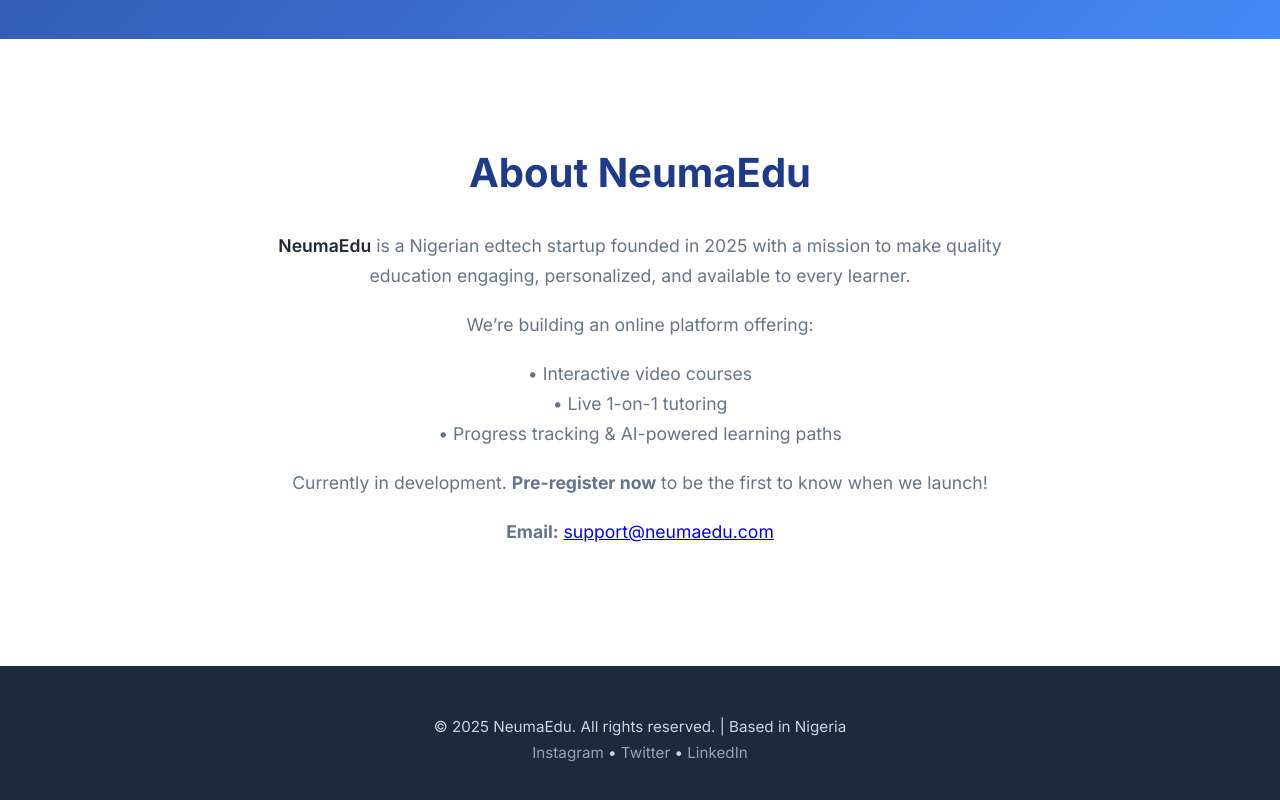
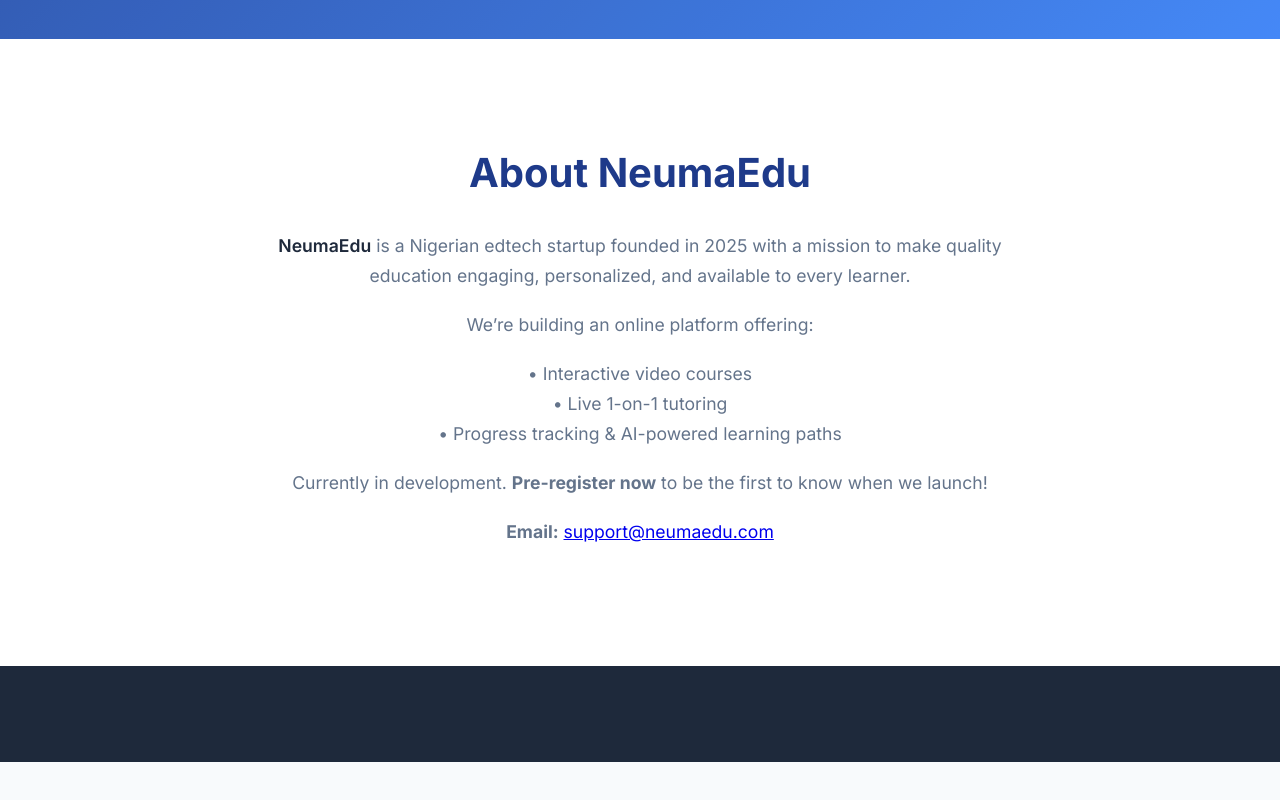
Before and after one commit to osazee4u320/neumaedu, a plain HTML site: page index.html in a window 1280 px wide. Shown: the part 761-1561 px from the top of the page. After the commit the page ends 1523 px from the top, so only its background shows below. Drawn offline with Linux system fonts and the light colour scheme.

Commit message:
removed social media
removed social media

```diff
--- a/index.html
+++ b/index.html
@@ -199,12 +199,12 @@
 
   <!-- Footer -->
   <footer>
-    <p>&copy; 2025 NeumaEdu. All rights reserved. | Based in Nigeria</p>
+    <!-- <p>&copy; 2025 NeumaEdu. All rights reserved. | Based in Nigeria</p>
     <p>
       <a href="https://instagram.com/neumaedu" target="_blank">Instagram</a> •
       <a href="https://twitter.com/neumaedu" target="_blank">Twitter</a> •
       <a href="https://linkedin.com/company/neumaedu" target="_blank">LinkedIn</a>
-    </p>
+    </p> -->
   </footer>
 
   <!-- Smooth Scroll Script -->
```
